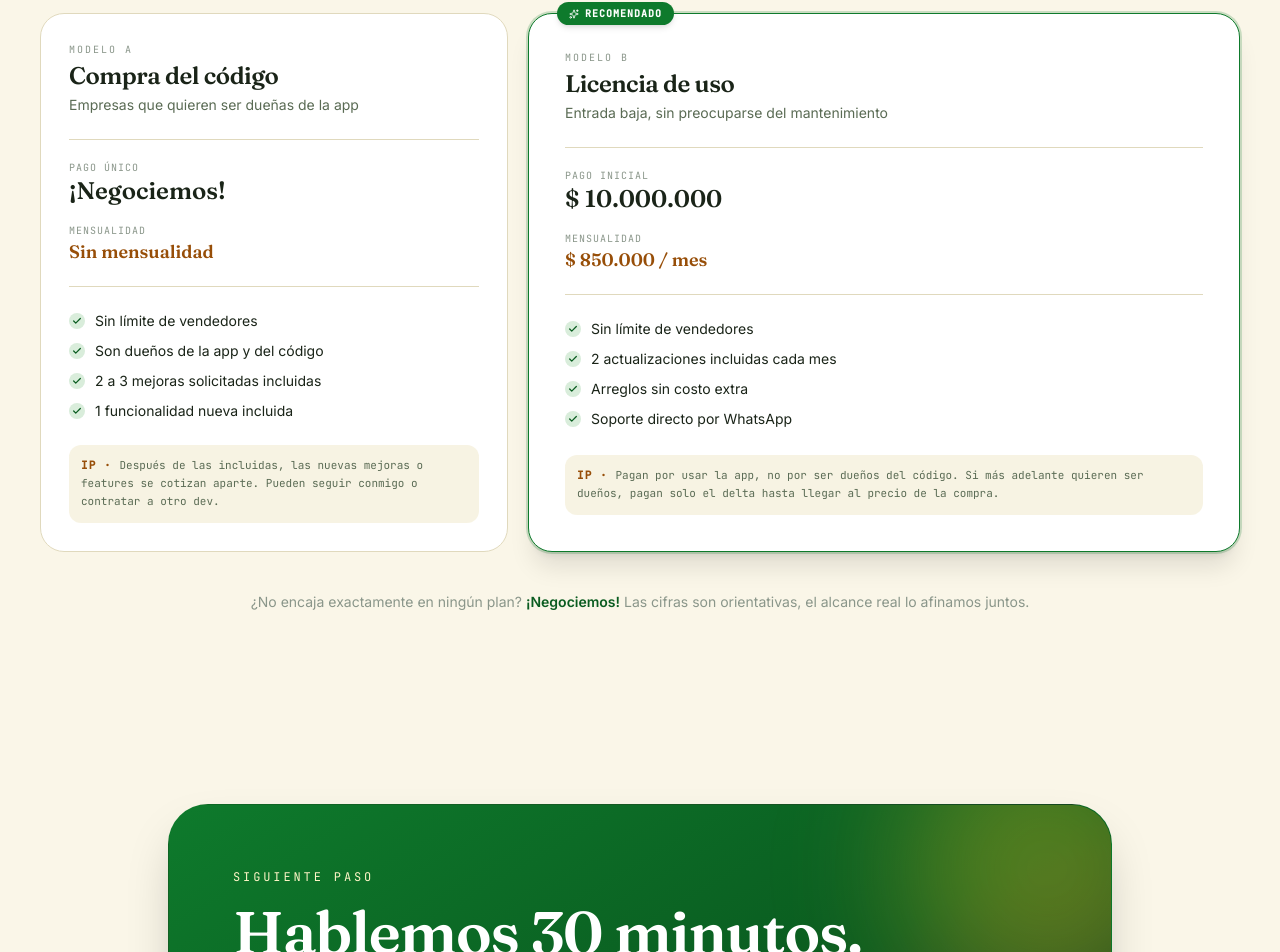
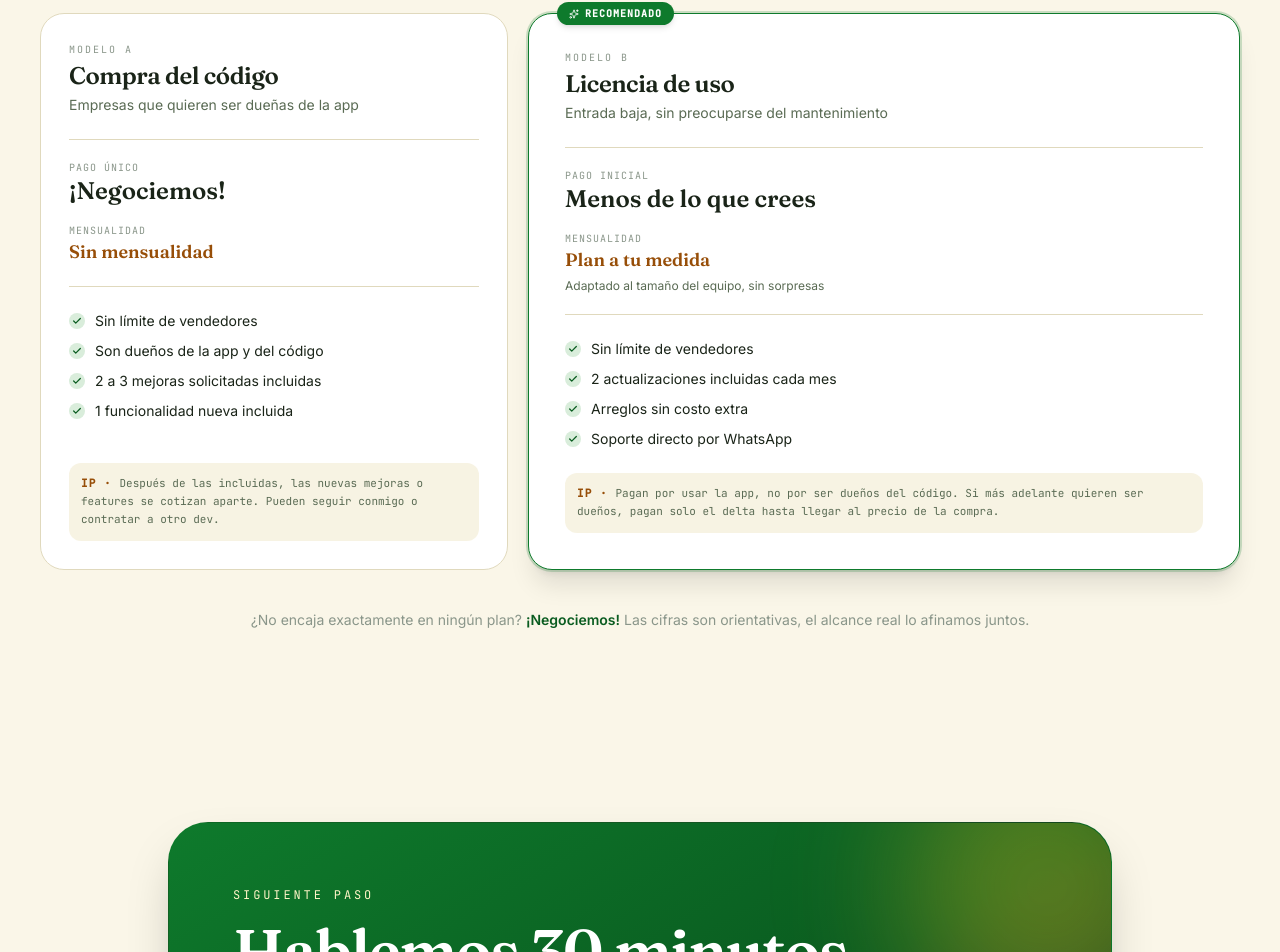
Before and after one commit to MichaelZapataAg/propuesta-arepas-luisa, a React (Vite) app: page / in a window 1280 px wide. Shown: the part 5504-6456 px from the top of the page. Built offline with nearby package versions, Linux system fonts and the light colour scheme.

Commit message:
feat(pricing): copy provocativo en lugar de cifras (todo se conversa)

```diff
--- a/src/data/pricing.ts
+++ b/src/data/pricing.ts
@@ -55,8 +55,9 @@ export const OPTIONS: Option[] = [
       {
         id: 'license',
         name: 'Licencia de uso',
-        upfront: '$ 10.000.000',
-        monthly: '$ 850.000 / mes',
+        upfront: 'Menos de lo que crees',
+        monthly: 'Plan a tu medida',
+        monthlyNote: 'Adaptado al tamaño del equipo, sin sorpresas',
         recommended: true,
         bestFor: 'Entrada baja, sin preocuparse del mantenimiento',
         includes: [
@@ -104,8 +105,8 @@ export const OPTIONS: Option[] = [
       {
         id: 'license',
         name: 'Licencia de uso',
-        upfront: '$ 20.000.000',
-        monthly: '$ 1.300.000 / mes',
+        upfront: 'Lo justo, no inflado',
+        monthly: 'A medida del equipo',
         monthlyNote: 'Incluye hosting, soporte y actualizaciones',
         recommended: true,
         bestFor: 'Sin preocuparse de hosting ni mantenimiento',
```
